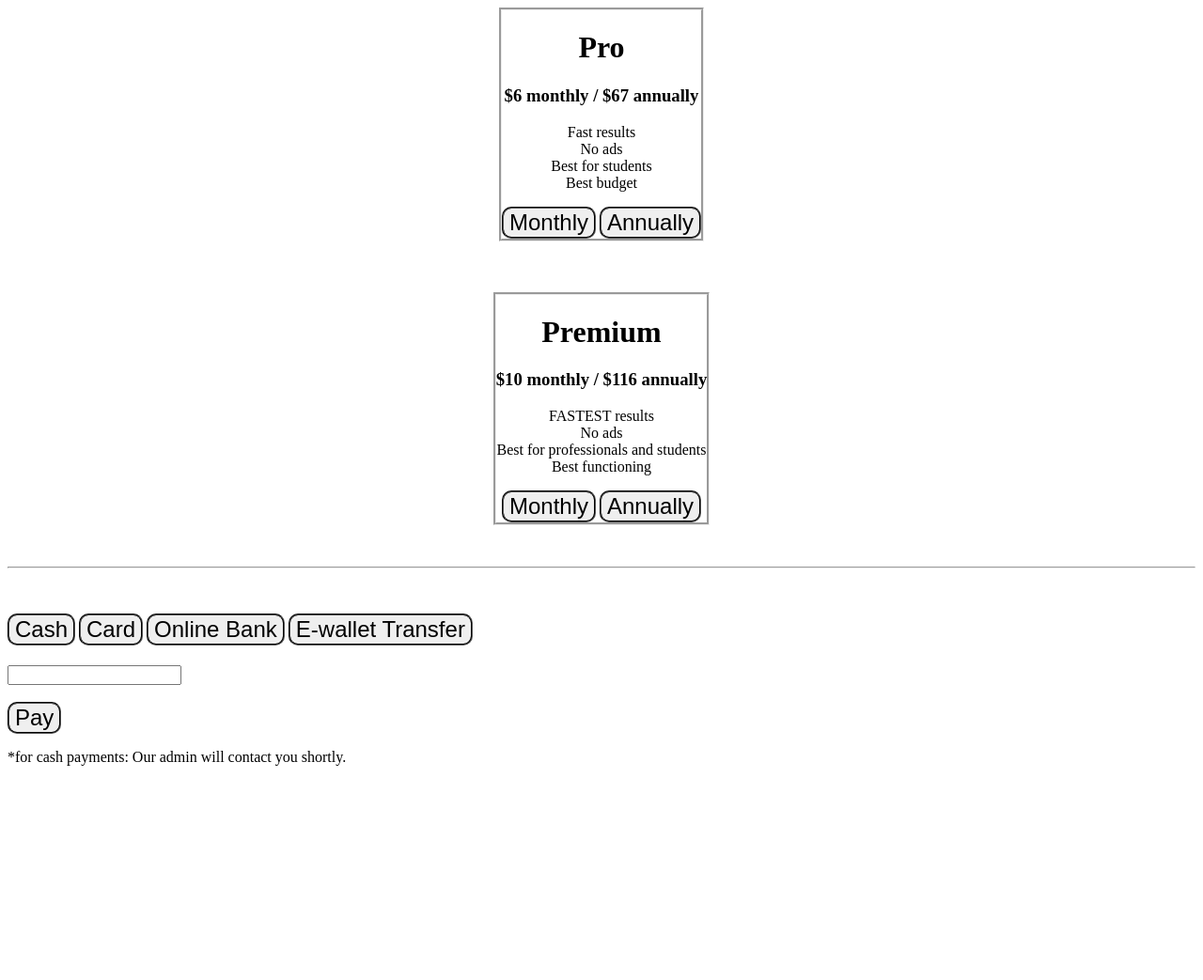
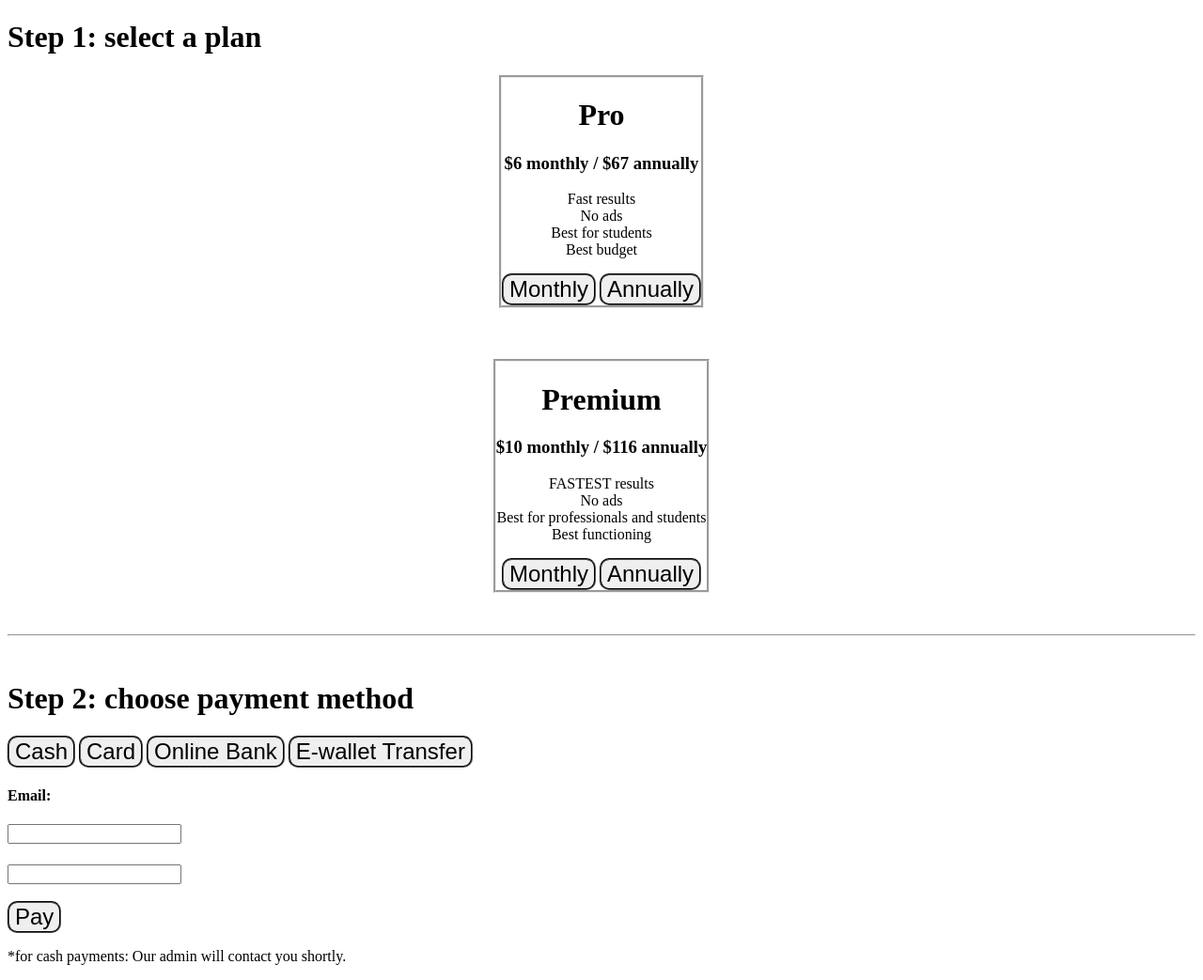
Before and after one commit to CetXI123/sigmaCalculator, a plain HTML site: page index2.html in a window 1280 px wide. Shown: the whole page at 94% size. Before the commit the page ends 831 px from the top, so only its background shows below. Drawn offline with Linux system fonts and the light colour scheme.

Commit message:
Add files via upload

```diff
--- a/index2.html
+++ b/index2.html
@@ -8,6 +8,7 @@
     </head>
 
     <body>
+        <h1>Step 1: select a plan</h1>
        <div id="box1">
         <h1>Pro</h1>
         <h3>$6 monthly / $67 annually</h3>
@@ -34,13 +35,16 @@
 
        <br><br><hr><br>
 
+       <h1>Step 2: choose payment method</h1>
+
        <h1 id="resulttext"></h1>
        <button id="btn5" onclick="cash()">Cash</button>
        <button id="btn6" onclick="card()">Card</button>
        <button id="btn7" onclick="onlinebank()">Online Bank</button>
        <button id="btn8" onclick="ewallettransfer()">E-wallet Transfer</button>
 
-       <h4 id="payment"></h4><input type="number" id="ipt4" required><br><br><button id="btn9" onclick="pay()">Pay</button><br>
+       <h4>Email: </h4><input type="email" id="ipt5" required><br>
+       <h4 id="payment"></h4><input type="text" id="ipt4" required><br><br><button id="btn9" onclick="pay()">Pay</button><br>
        <p>*for cash payments: Our admin will contact you shortly.</p>
     </body>
     <style>
@@ -97,12 +101,13 @@
         }
         function pay(){
             const ipt4 = document.getElementById("ipt4");
-            if (!ipt4.value) {
+            const ipt5 = document.getElementById("ipt5");
+            if (!ipt4.value && !ipt5.value) {
                 alert("Please enter the required information.");
                 return;
             }
             else{
-                alert("Thank you for your payment. You will be redirected to the main page. Thank you for choosing us.");
+                alert("Thank you for your payment. You will be redirected to the main page.");
                 location.replace("index3.html");
             }
         }
```
Also changed, not shown: index.html (+1 -1 lines), index3.html (+1 -1 lines).
